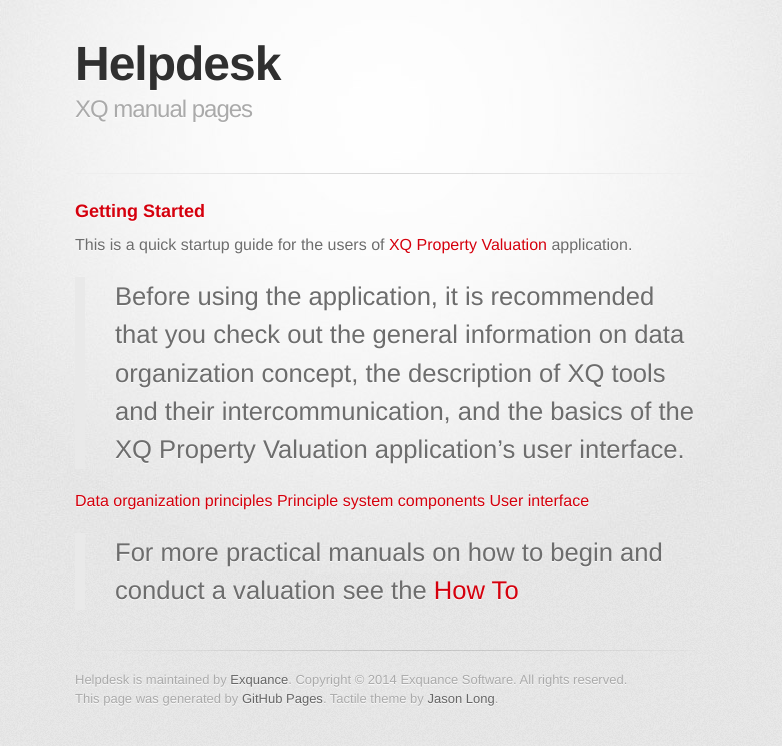
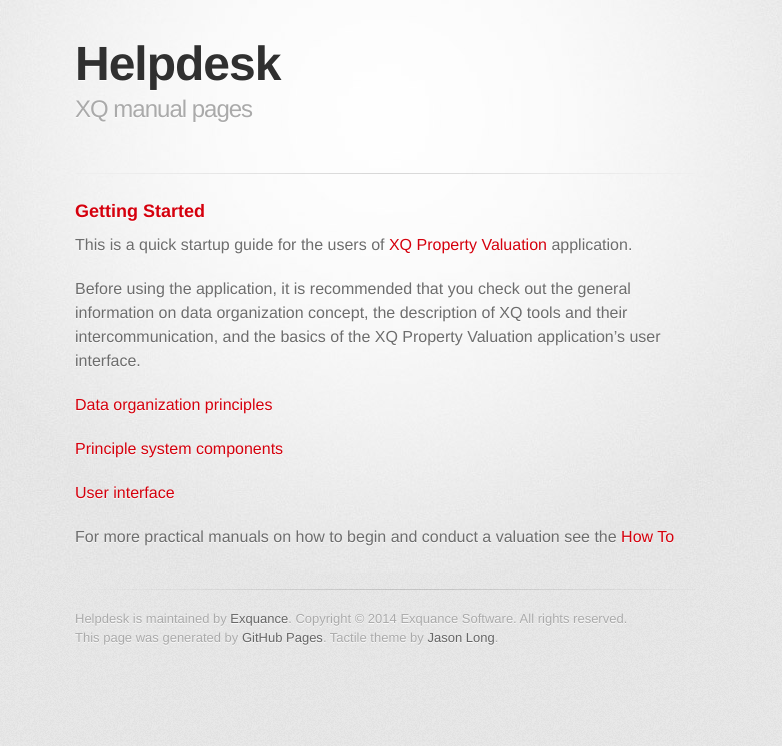
Before and after one commit to Exquance/help.exquance.com, a Jekyll site: the page built from getstarted/intro.md, in a window 1280 px wide. Shown: the top 746 px of the page, without its empty margins (255-1037 px from the left). Built offline with Jekyll 4.4.1, drawn with Linux system fonts in a browser that asks for light colours; some web fonts are replaced.

Commit message:
Linebreaks

```diff
--- a/getstarted/intro.md
+++ b/getstarted/intro.md
@@ -4,12 +4,14 @@
 
 This is a quick startup guide for the users of [XQ Property Valuation](http://exquance.com/products-valuation) application.
 
-> Before using the application, it is recommended that you check out the general information
-> on data organization concept, the description of XQ tools and their intercommunication,
-> and the basics of the XQ Property Valuation application's user interface.
+Before using the application, it is recommended that you check out the general information
+on data organization concept, the description of XQ tools and their intercommunication,
+and the basics of the XQ Property Valuation application's user interface.
 
 [Data organization principles](/getstarted/data.html)
+
 [Principle system components](/getstarted/system.html)
+
 [User interface](/getstarted/interface.html)
 
-> For more practical manuals on how to begin and conduct a valuation see the [How To](/howto/index.html)
+For more practical manuals on how to begin and conduct a valuation see the [How To](/howto/index.html)
```
Also changed, not shown: howto/index.md (+16 -4 lines), index.md (+1 -1 lines).
